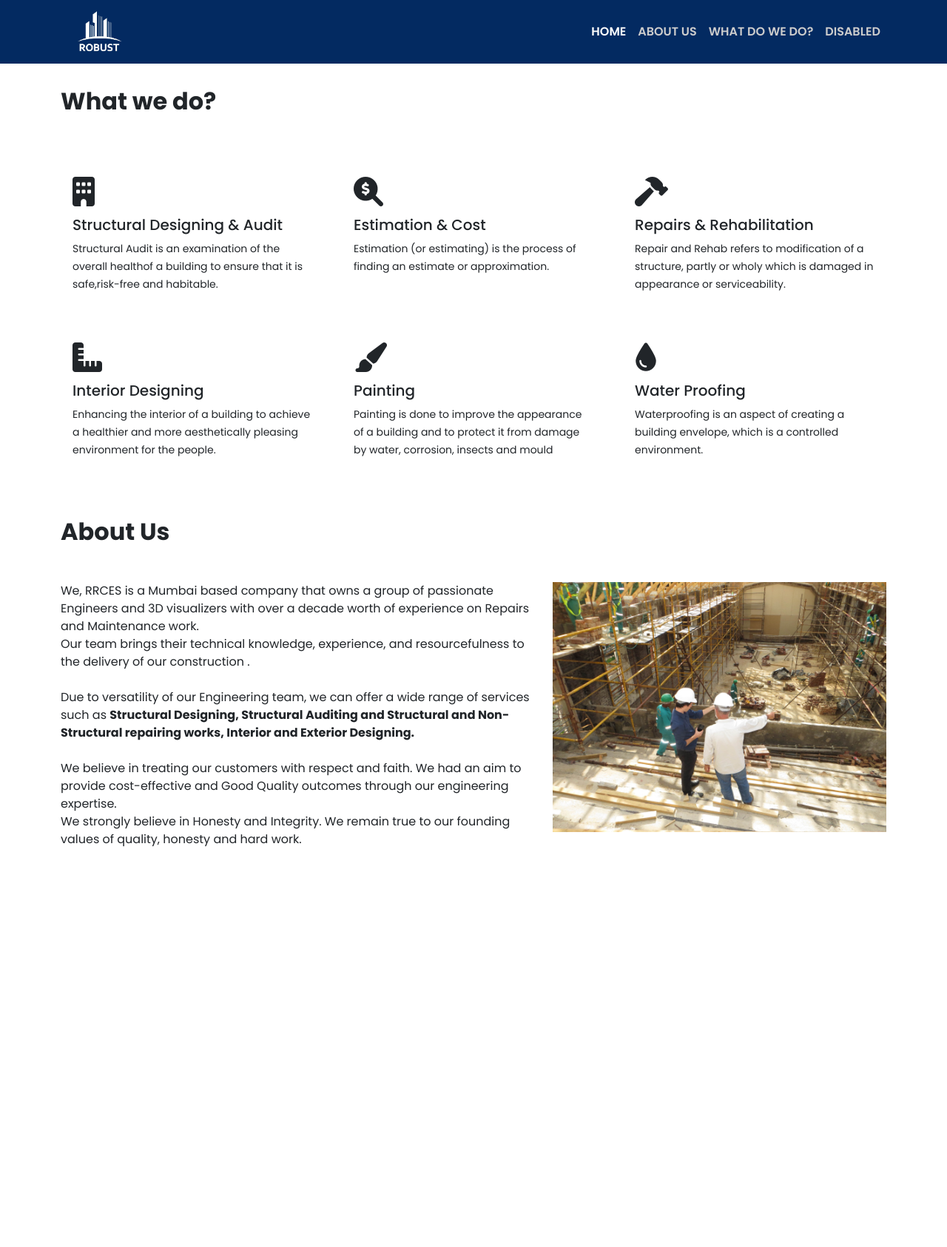
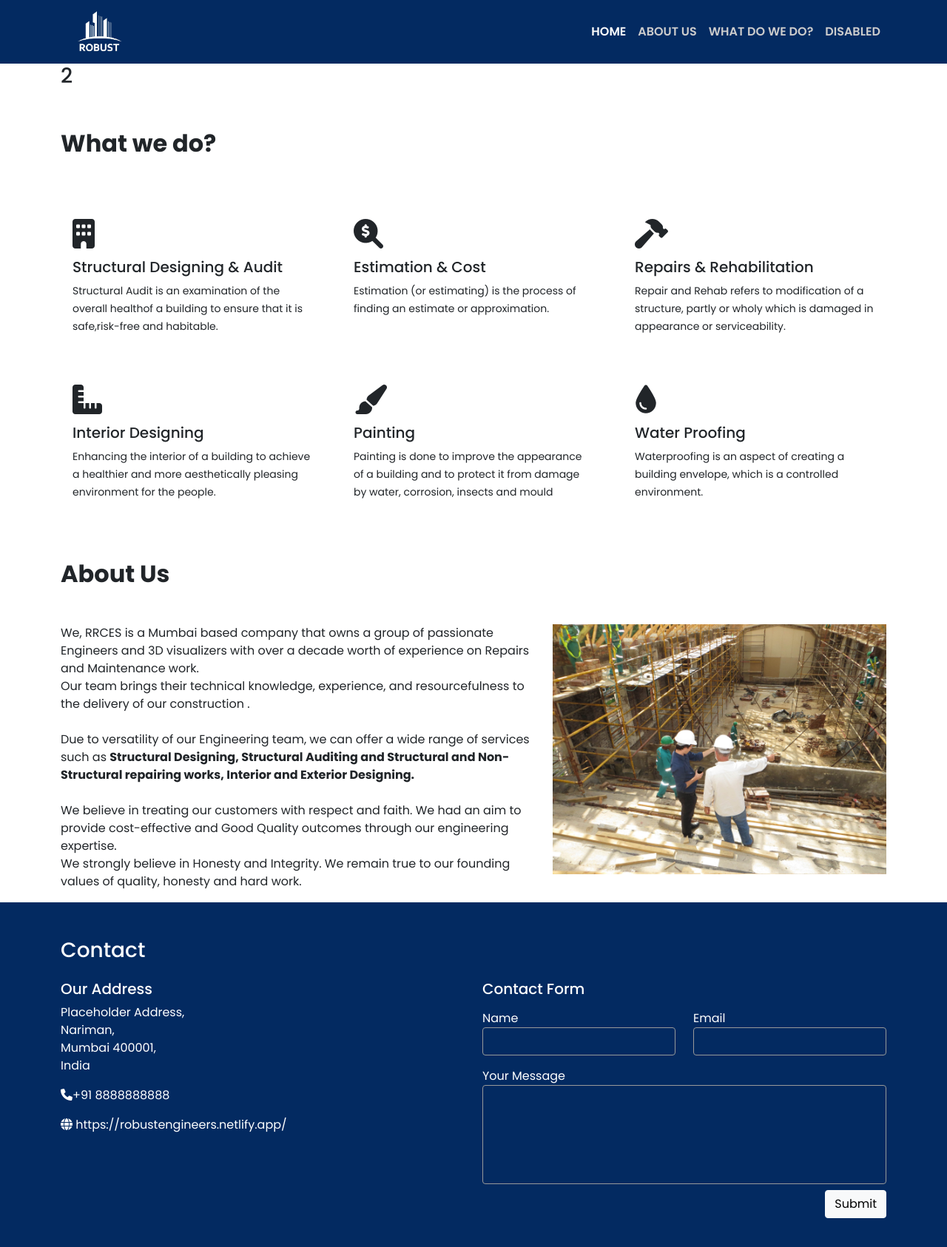
Before and after one commit to AnasShaikh96/Robust, a React (Create React App) app: page / in a window 1280 px wide. Shown: the top 1686 px of the page at 74% size. Before the commit the page ends 1163 px from the top, so only its background shows below. Built offline with nearby package versions, Linux system fonts and the light colour scheme.

Commit message:
added slider and contact us page

```diff
--- a/package.json
+++ b/package.json
@@ -14,7 +14,9 @@
     "react-dom": "^18.0.0",
     "react-router-dom": "^6.3.0",
     "react-scripts": "5.0.0",
+    "react-slick": "^0.29.0",
     "sass": "^1.50.0",
+    "slick-carousel": "^1.8.1",
     "web-vitals": "^2.1.4"
   },
   "scripts": {
--- a/src/App.scss
+++ b/src/App.scss
@@ -1,4 +1,6 @@
 @import "~bootstrap/scss/bootstrap.scss";
+@import "slick-carousel/slick/slick.css";
+@import "slick-carousel/slick/slick-theme.css";
 
 // core
 @import "./assets/sass/base/core";
--- a/src/assets/sass/base/_core.scss
+++ b/src/assets/sass/base/_core.scss
@@ -48,3 +48,11 @@ body {
         height: 70px;
     }
 }
+
+
+.slick-arrow {
+    &::before {
+        color: #032A61;
+
+    }
+}
--- a/src/assets/sass/components/_contact.scss
+++ b/src/assets/sass/components/_contact.scss
@@ -2,4 +2,21 @@
     background-color: #032A61;
     color: #fff;
 
+
+    .form-control {
+        background-color: #032A61;
+        border-color: #999;
+        caret-color: #fff;
+        &:focus {
+            border-color: #fff;
+        }
+
+    }
+    a {
+        color: #fff;
+        text-decoration: none;
+        &:hover {
+            opacity: 0.8;
+        }
+    }
 }
--- a/src/assets/sass/components/_home.scss
+++ b/src/assets/sass/components/_home.scss
@@ -1,22 +1,22 @@
 .hero-wrapper {
     // background-image: url(../../images/towers.jpg);
-    background-size: cover;
-    background-position: center;
-    background-repeat: no-repeat;
-    margin: auto;
-    padding: 0;
-    width: 100%;
-    z-index: -1;
-    position: relative;
-    height: 70px;
+    // background-size: cover;
+    // background-position: center;
+    // background-repeat: no-repeat;
+    // margin: auto;
+    // padding: 0;
+    // width: 100%;
+    // z-index: -1;
+    // position: relative;
+    // height: 70px;
 
     &::after {
-        content: "";
-        position: absolute;
-        left: 0;
-        right: 0;
-        top: 0;
-        bottom: 0;
+        // content: "";
+        // position: absolute;
+        // left: 0;
+        // right: 0;
+        // top: 0;
+        // bottom: 0;
         // background: rgba(0, 0, 0, 35%);
     }
 }
--- a/src/views/layouts/Navbar.js
+++ b/src/views/layouts/Navbar.js
@@ -6,7 +6,7 @@ export default function Navbar() {
 
     return (
         <>
-            <nav className="navbar navbar-expand-lg fixed-top bg-dark " >
+            <nav className="navbar navbar-expand-lg bg-dark " >
                 <div className="container">
                     <a className="navbar-brand" href="/">
                         <img src={Logo} alt="logo" width={100} />
--- a/src/views/pages/Contact.js
+++ b/src/views/pages/Contact.js
@@ -3,11 +3,11 @@ import React from 'react'
 export default function Contact() {
     return (
         <>
-            <div className="contact-wrap py-4">
+            <div className="contact-wrap py-5">
                 <div className='container '>
                     <div className="row">
                         <h3 className='mb-4'>Contact</h3>
-
+                        <div className='col-lg-6'>
                             <div>
                                 <h5>Our Address</h5>
                                 <p>
@@ -16,6 +16,46 @@ export default function Contact() {
                                     Mumbai 400001, <br />
                                     India
                                 </p>
+                            </div>
+                            <div>
+                                <p >
+                                    <i className='fa fa-phone'></i>+91 8888888888
+                                </p>
+                                <p>
+                                    <i className='fa fa-globe'></i>  <a href="https://robustengineers.netlify.app/">https://robustengineers.netlify.app/</a>
+                                </p>
+                            </div>
+                        </div>
+                        <div className="col-lg-6">
+                            <h5>Contact Form</h5>
+                            <form action="">
+
+                                <div className="row">
+                                    <div className="col-lg-6 my-2">
+                                        <label htmlFor="name">
+                                            Name
+                                        </label>
+                                        <input type="text" className='form-control' />
+                                    </div>
+                                    <div className="col-lg-6 my-2">
+                                        <label htmlFor="email">
+                                            Email
+                                        </label>
+                                        <input type="text" className='form-control' />
+                                    </div>
+                                    <div className="col-lg-12 my-2">
+                                        <label htmlFor="email">
+                                            Your Message
+                                        </label>
+                                        <textarea className='form-control' rows="5" style={{ resize: 'none' }} />                                </div>
+                                </div>
+                                <div className='text-end'>
+                                    <button className='btn btn-light'>
+                                        Submit
+                                    </button>
+                                </div>
+
+                            </form>
                         </div>
                     </div>
 
--- /dev/null
+++ b/src/views/pages/HeroSection.js
@@ -0,0 +1,43 @@
+import React from 'react'
+import Slider from "react-slick";
+
+export default function HeroSection() {
+    var settings = {
+        dots: false,
+        infinite: true,
+        autoplay:true,
+        autoplaySpeed :3000,
+        slidesToShow: 1,
+        slidesToScroll: 1,
+        arrows:false
+    };
+
+    return (
+
+        <>
+            <div className='container'>
+
+                <Slider {...settings}>
+                    <div>
+                        <h3>1</h3>
+                    </div>
+                    <div>
+                        <h3>2</h3>
+                    </div>
+                    <div>
+                        <h3>3</h3>
+                    </div>
+                    <div>
+                        <h3>4</h3>
+                    </div>
+                    <div>
+                        <h3>5</h3>
+                    </div>
+                    <div>
+                        <h3>6</h3>
+                    </div>
+                </Slider>
+            </div>
+        </>
+    )
+}
--- a/src/views/pages/Home.js
+++ b/src/views/pages/Home.js
@@ -1,6 +1,8 @@
 import React from 'react'
 import Navbar from '../layouts/Navbar';
 import About from './About';
+import Contact from './Contact';
+import HeroSection from './HeroSection';
 import WeDo from './WeDo';
 
 export default function Home() {
@@ -8,18 +10,12 @@ export default function Home() {
     return (
         <>
             <Navbar />
-            <div className='hero-wrapper'>
-                <div className="container">
-                    <div className='hero-title'>
-                        something
-                    </div>
-                </div>
-            </div>
+            <HeroSection />
             <WeDo />
             <About />
 
 
-            {/* <Contact /> */}
+            <Contact />
         </>
     )
 }
```
Also changed, not shown: 1 other file (tests, documents, lock files or other folders). Lines whose indentation alone changed are shown as unchanged.
